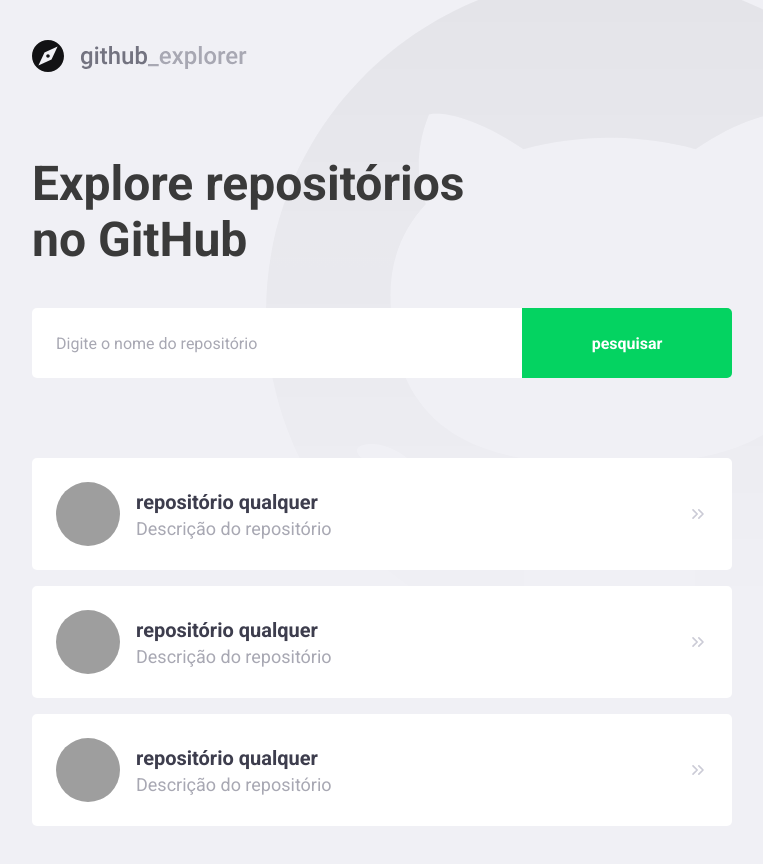
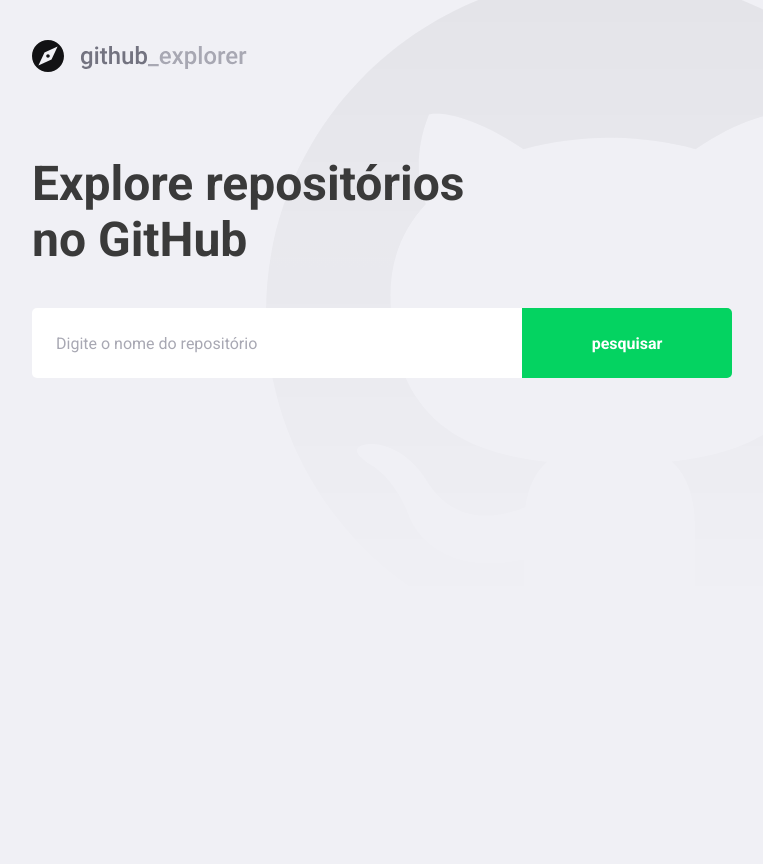
Before and after one commit to thayronFeitosa/template-Github, a React (Create React App) app: page / in a window 1280 px wide. Shown: the whole page, without its empty margins (148-911 px from the left). After the commit the page ends 800 px from the top, so only its background shows below. Built offline with nearby package versions, Linux system fonts and the light colour scheme; grey boxes are pictures that could not be loaded.

Commit message:
Foi feito a comunicação com a API do github para trazer os dados repositorios que forem pesquisados

```diff
--- a/package.json
+++ b/package.json
@@ -12,6 +12,7 @@
     "@types/react-dom": "^16.9.8",
     "@types/react-router-dom": "^5.1.7",
     "@types/styled-components": "^5.1.7",
+    "axios": "^0.21.1",
     "polished": "^4.0.5",
     "react": "^17.0.1",
     "react-dom": "^17.0.1",
--- a/src/pages/Deshboard/index.tsx
+++ b/src/pages/Deshboard/index.tsx
@@ -1,55 +1,66 @@
-import React from 'react';
+import React, { useState, FormEvent } from 'react';
 import { FiChevronsRight } from 'react-icons/fi';
+import api from '../../services/api';
 
 import { Title, Form, Repositories } from './styles';
 import logo from '../../image/logo.svg';
 
-const Dahboard: React.FC = () => (
+interface Repository {
+    full_name: string;
+    description: string;
+    owner: {
+        login: string;
+        avatar_url: string;
+
+    }
+
+}
+
+const Dahboard: React.FC = () => {
+  const [newRepo, setNewRepo] = useState('');
+  const [repositories, setRepositories] = useState<Repository[]>([]);
+
+  async function handleAddRepository(event:FormEvent<HTMLFormElement>): Promise<void> {
+    event.preventDefault();
+    const response = await api.get<Repository>(`repos/${newRepo}`);
+
+    const repository = response.data;
+
+    setRepositories([...repositories, repository]);
+    setNewRepo('');
+  }
+
+  return (
     <>
       <img src={logo} alt="" />
       <Title>
         Explore repositórios no GitHub
       </Title>
-    <Form>
-      <input placeholder="Digite o nome do repositório" />
+      <Form onSubmit={handleAddRepository}>
+        <input
+          value={newRepo}
+          onChange={(e) => setNewRepo(e.target.value)}
+          placeholder="Digite o nome do repositório"
+        />
         <button type="submit">pesquisar</button>
       </Form>
       <Repositories>
-      <a href="teste">
+        {repositories.map((repository) => (
+          <a key={repository.full_name} href="teste">
             <img
-          src="https://avatars2.githubusercontent.com/u/42882103?s=460&u=719625a4340f30ad2790d4a0714811a629d1b0d2&v=4"
-          alt="thayron feitosa"
+              src={repository.owner.avatar_url}
+              alt={repository.owner.login}
             />
             <div>
-          <strong>repositório qualquer</strong>
-          <p>Descrição do repositório</p>
+              <strong>{repository.full_name}</strong>
+              <p>{repository.description}</p>
             </div>
             <FiChevronsRight size={20} />
           </a>
-      <a href="teste">
-        <img
-          src="https://avatars2.githubusercontent.com/u/42882103?s=460&u=719625a4340f30ad2790d4a0714811a629d1b0d2&v=4"
-          alt="thayron feitosa"
-        />
-        <div>
-          <strong>repositório qualquer</strong>
-          <p>Descrição do repositório</p>
-        </div>
-        <FiChevronsRight size={20} />
-      </a>
-      <a href="teste">
-        <img
-          src="https://avatars2.githubusercontent.com/u/42882103?s=460&u=719625a4340f30ad2790d4a0714811a629d1b0d2&v=4"
-          alt="thayron feitosa"
-        />
-        <div>
-          <strong>repositório qualquer</strong>
-          <p>Descrição do repositório</p>
-        </div>
-        <FiChevronsRight size={20} />
-      </a>
+        ))}
       </Repositories>
     </>
   );
+};
 
 export default Dahboard;
--- a/src/pages/Deshboard/styles.ts
+++ b/src/pages/Deshboard/styles.ts
@@ -74,7 +74,8 @@
       }
 
       div {
-        margin-left: 16px;
+        margin-left: 0 16px;
+        flex: 1;
 
         strong {
             font-size: 20px;
--- /dev/null
+++ b/src/services/api.ts
@@ -0,0 +1,7 @@
+import axios from 'axios';
+
+const api = axios.create({
+    baseURL: 'https://api.github.com',
+});
+
+export default api;
```
Also changed, not shown: 2 other files (tests, documents, lock files or other folders). Lines whose indentation alone changed are shown as unchanged.
